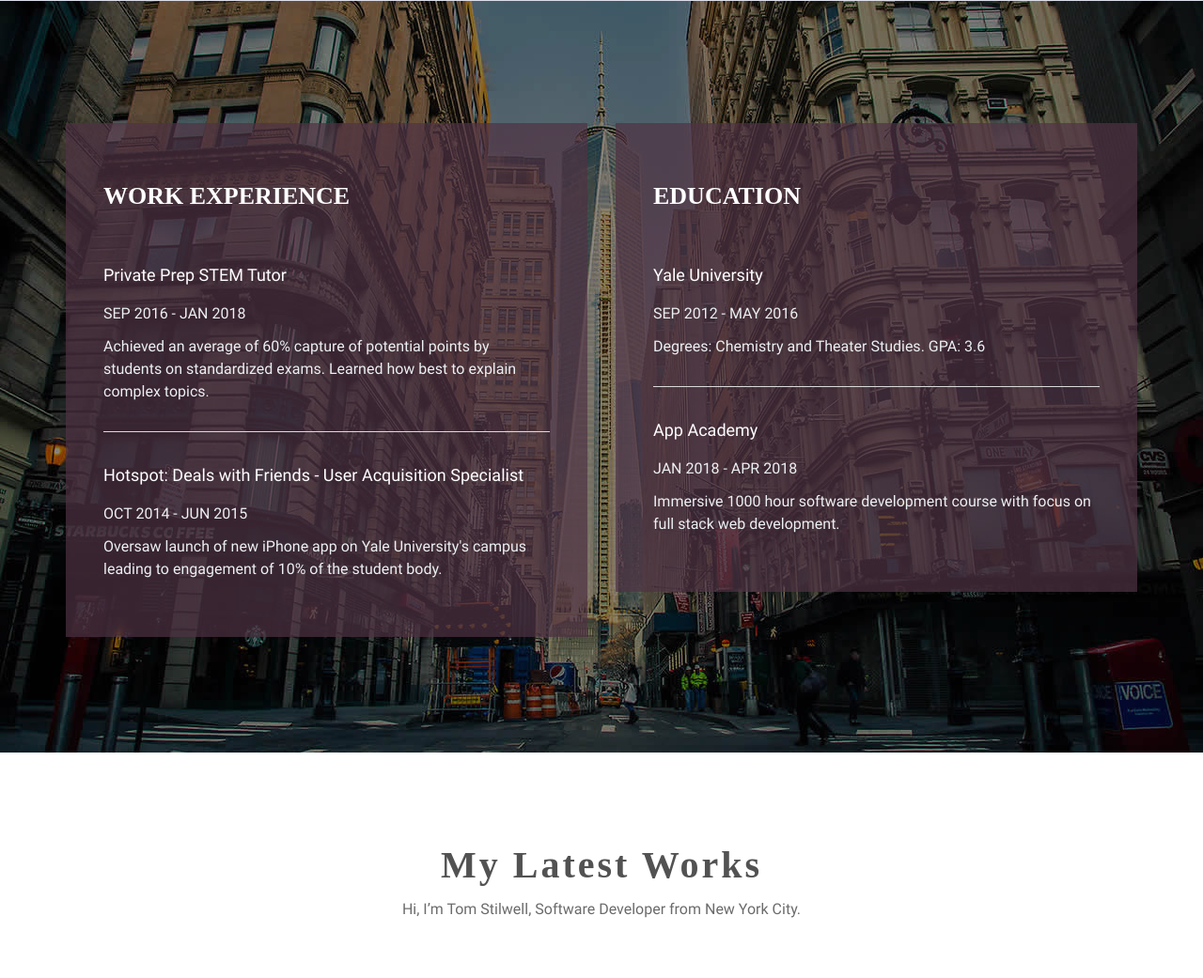
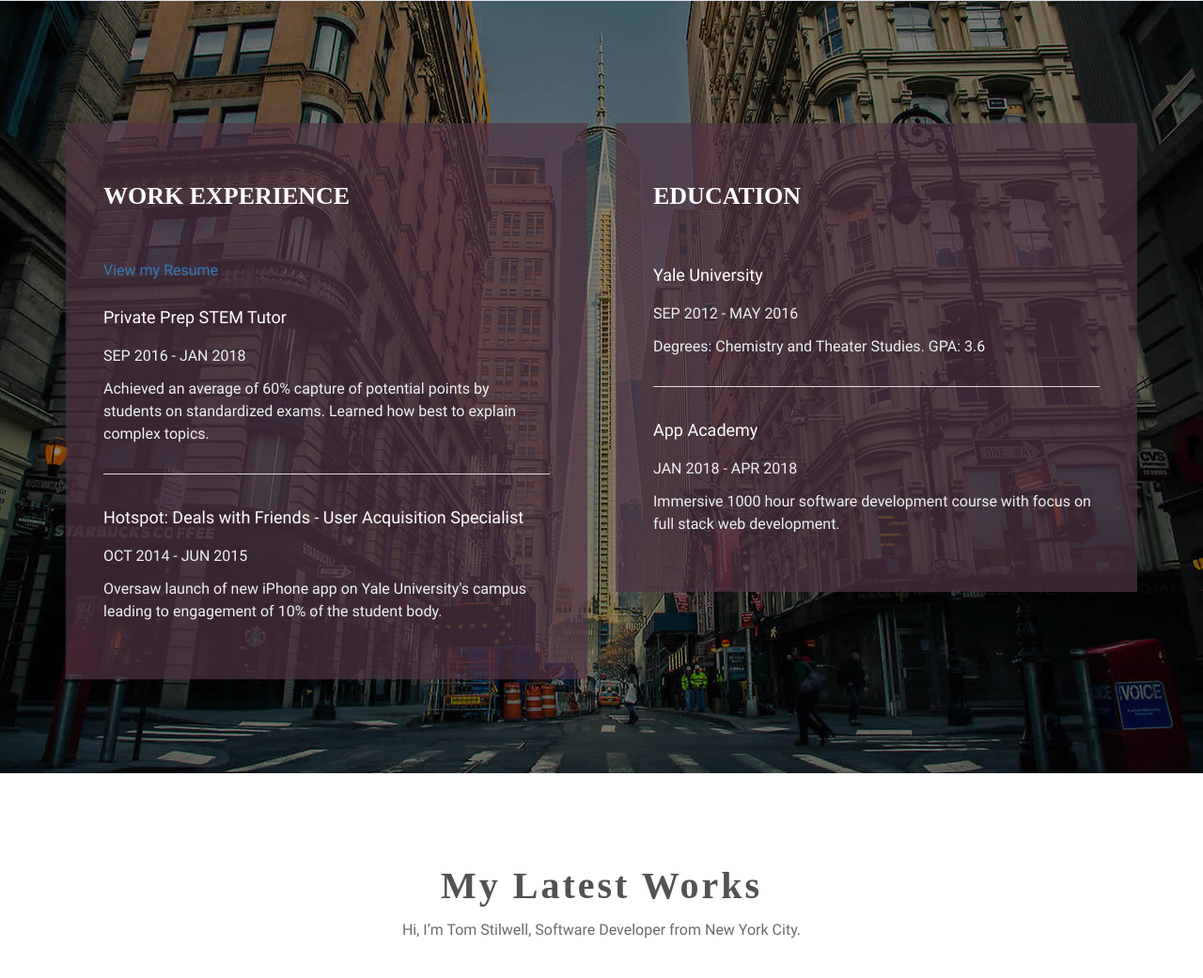
Before and after one commit to Tom-Stilwell/Tom-Stilwell, a plain HTML site: page index.html in a window 1280 px wide. Shown: the part 2271-3312 px from the top of the page at 94% size. Drawn offline with Linux system fonts and the light colour scheme.

Commit message:
Add resume pdf to site

```diff
--- a/index.html
+++ b/index.html
@@ -178,6 +178,10 @@
                                 <div class="experience-content">
 
                                     <h4>Work Experience</h4>
+
+                                    <a href="./assets/images/resume.pdf">View my Resume</a>
+                                    <br>
+                                    <br>
 
                                     <div class="content-details content-border">
                                         <h5>Private Prep STEM Tutor</h5>
```
Also changed, not shown: 1 other file.
